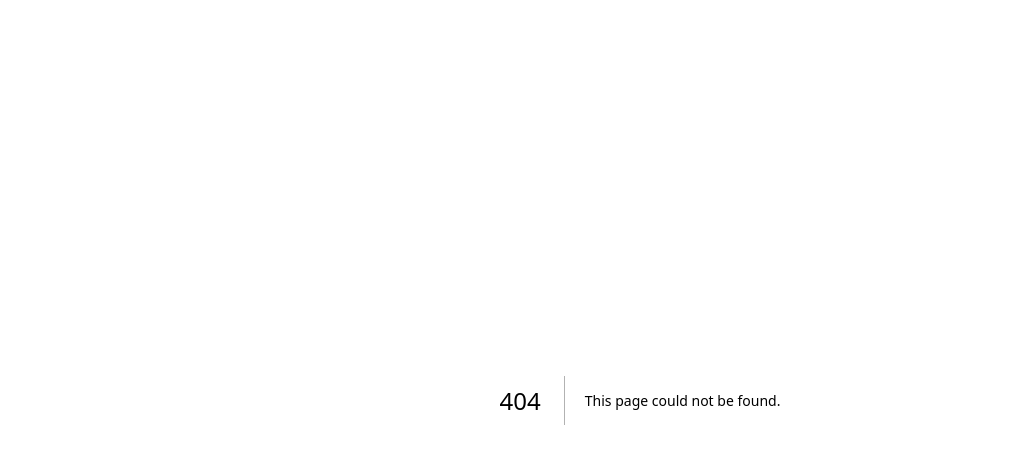
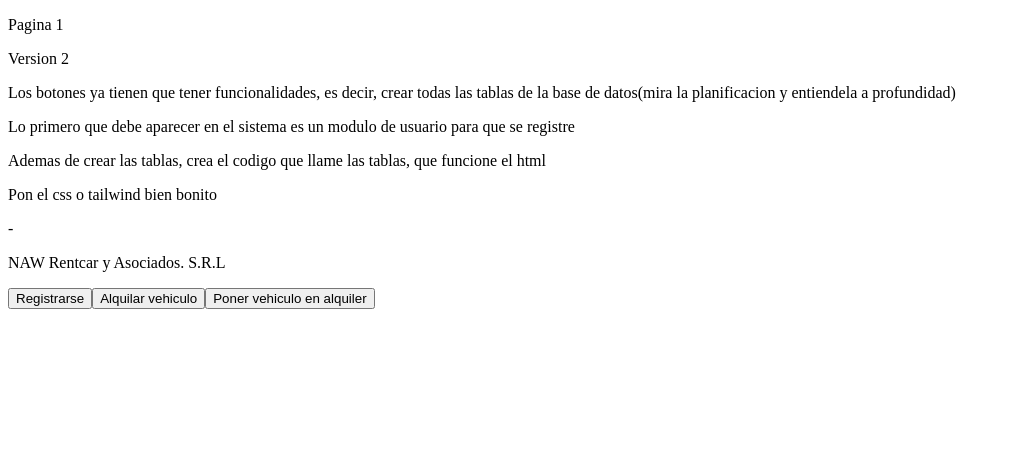
Before and after one commit to alberto2044acosta/NAW-Rentcar-y-Asociados, a Next.js app: page /components/uno in a window 1280 px wide. Before the commit this address had no page. Shown: the top 464 px of the page, without its empty margins (0-1011 px from the left). Built offline with nearby package versions, Linux system fonts and the light colour scheme.

Commit message:
Registro primitivo

```diff
--- /dev/null
+++ b/src/app/components/uno/page.tsx
@@ -0,0 +1,17 @@
+export default function Uno(){
+    return(
+        <div>
+            <p>Pagina 1</p>
+                <p>Version 2</p>
+                <p>Los botones ya tienen que tener funcionalidades, es decir, crear todas las tablas de la base de datos(mira la planificacion y entiendela a profundidad)</p>
+                <p>Lo primero que debe aparecer en el sistema es un modulo de usuario para que se registre</p>
+                <p>Ademas de crear las tablas, crea el codigo que llame las tablas, que funcione el html</p>
+                <p>Pon el css o tailwind bien bonito</p>
+                <p>-</p>
+                <p>NAW Rentcar y Asociados. S.R.L</p>
+                <button>Registrarse</button>
+                <button>Alquilar vehiculo</button>
+                <button>Poner vehiculo en alquiler</button>
+        </div>
+    )
+}
```
Also changed, not shown: src/app/components/dos/page.tsx (added, +7 -0 lines), src/app/components/tres/page.tsx (added, +7 -0 lines), src/app/page.tsx (+3 -10 lines).
